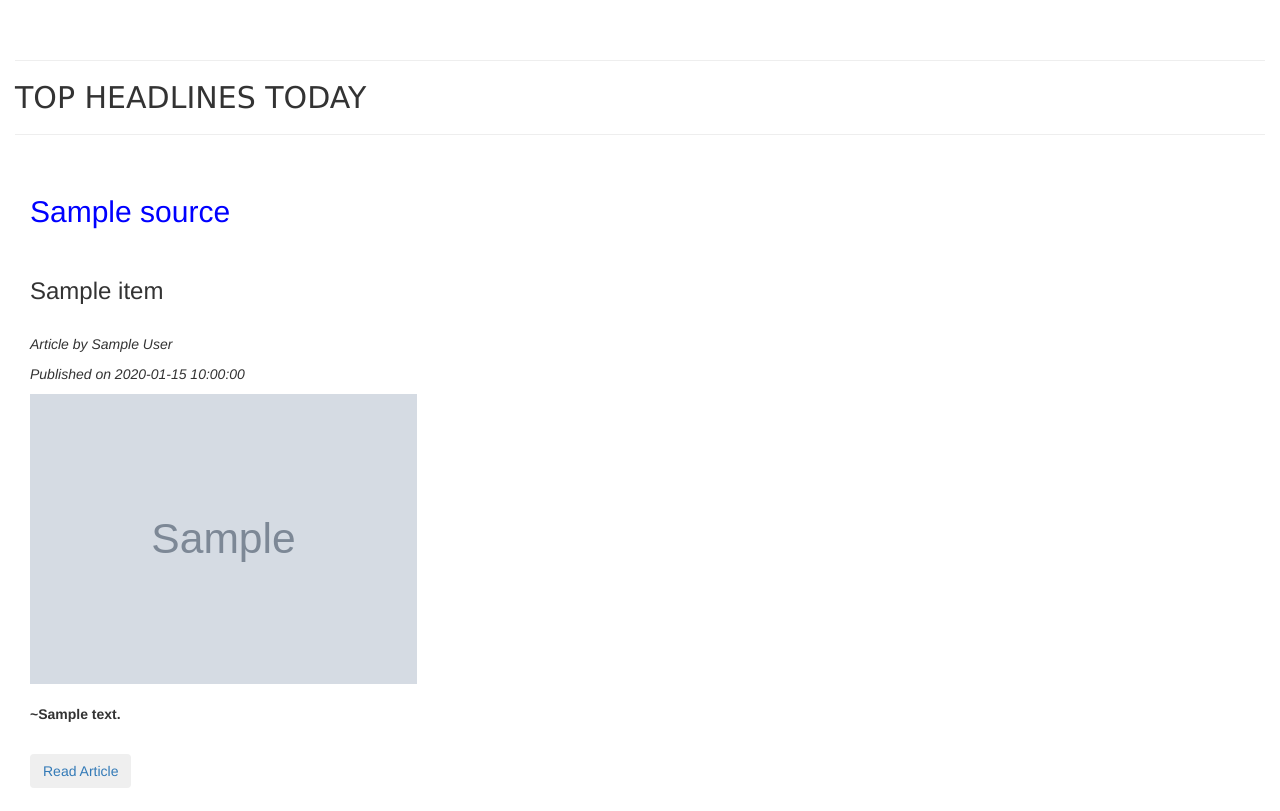
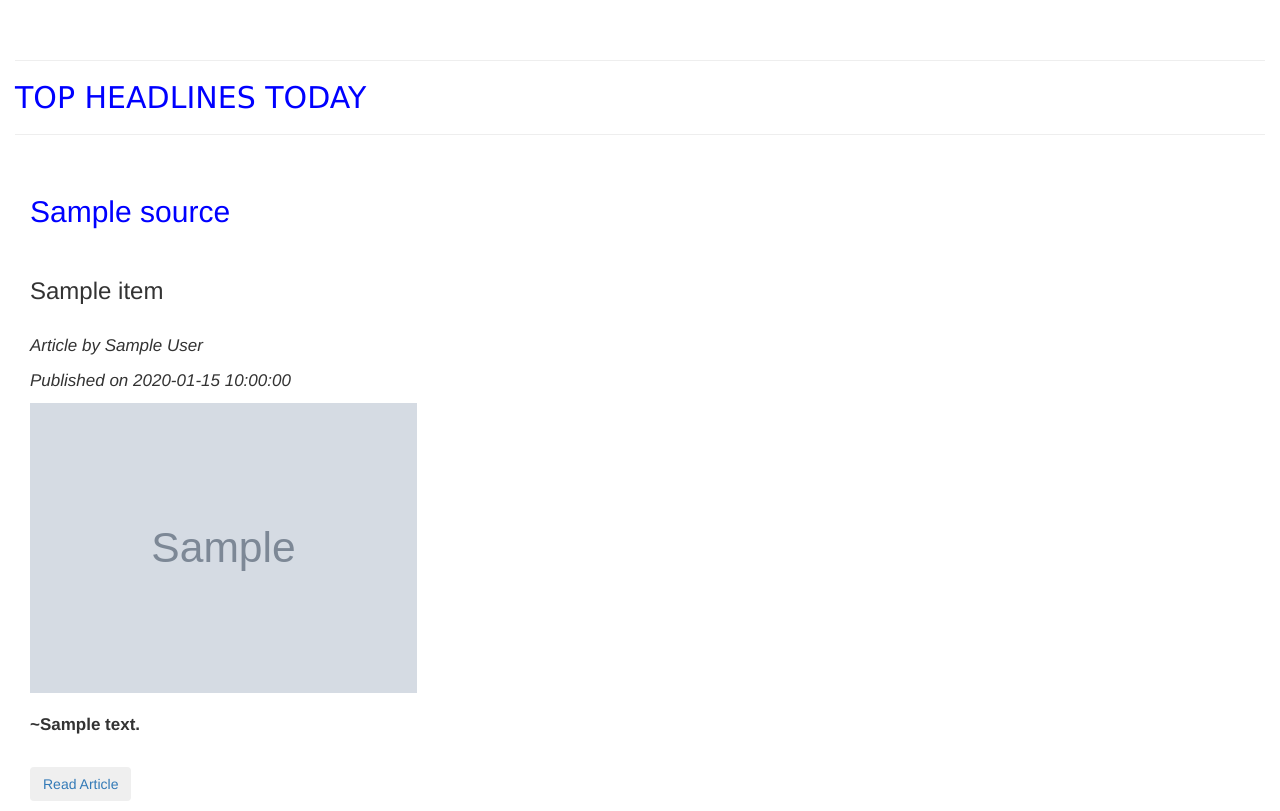
Before and after one commit to ryancurtis998/News-highlight, a Flask app: template app/templates/index.html in a window 1280 px wide. Shown: the part 52-863 px from the top of the page. Before the commit the page ends 840 px from the top, so only its background shows below. Run offline with Flask 2, Linux system fonts and the light colour scheme; the template is opened without the code that fills it: most values are stand-ins (such as "Sample title", 1, 10 or a date in 2020); grey boxes marked "Sample" are stand-in pictures; some libraries are stand-ins or nearby versions.

Commit message:
addition of css

```diff
--- /dev/null
+++ b/app/static/index.css
@@ -0,0 +1,6 @@
+p{
+    font-size: 17px;
+  }
+  h2{
+    color: blue;
+  }
--- a/app/templates/sports.html
+++ b/app/templates/sports.html
@@ -11,7 +11,7 @@
   <div class="row">
     <div class="col-md-4">
       <h4>THE WORLD OF SPORTS</h4>
-      <img src="https://encrypted-tbn0.gstatic.com/images?q=tbn:ANd9GcRTKGLlOaBRYpM9M1bU29M6W5f_0J1J6EmnkHX29L0rVBNfdw0qnA" alt="sports image" height="700px" width="450px">
+      <img src="https://wallpapercave.com/wp/wp1841345.jpg" alt="sports image" height="700px" width="450px">
     </div>
     <div class="col-md-8">
       <div class="w3-panel w3-card-2">
```
